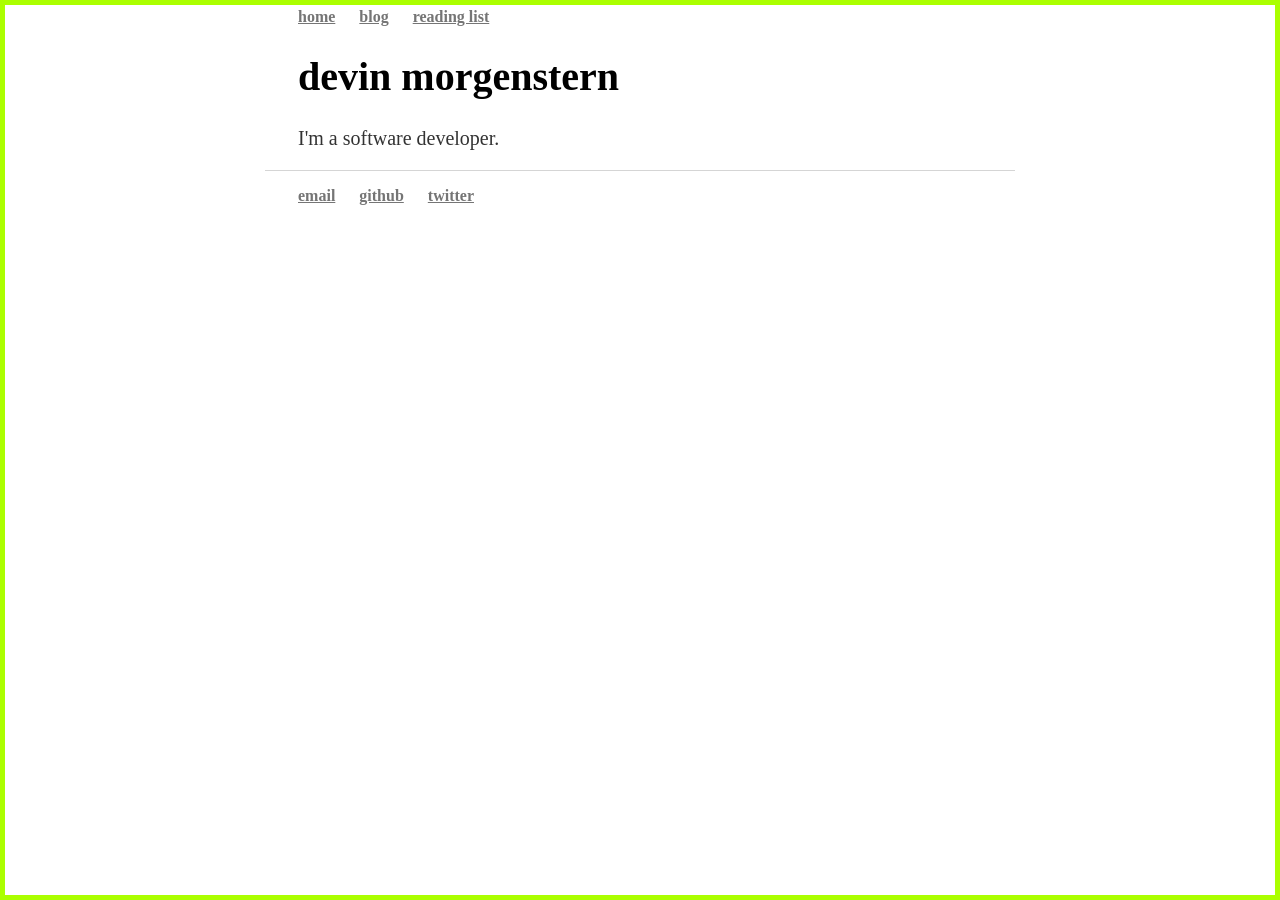
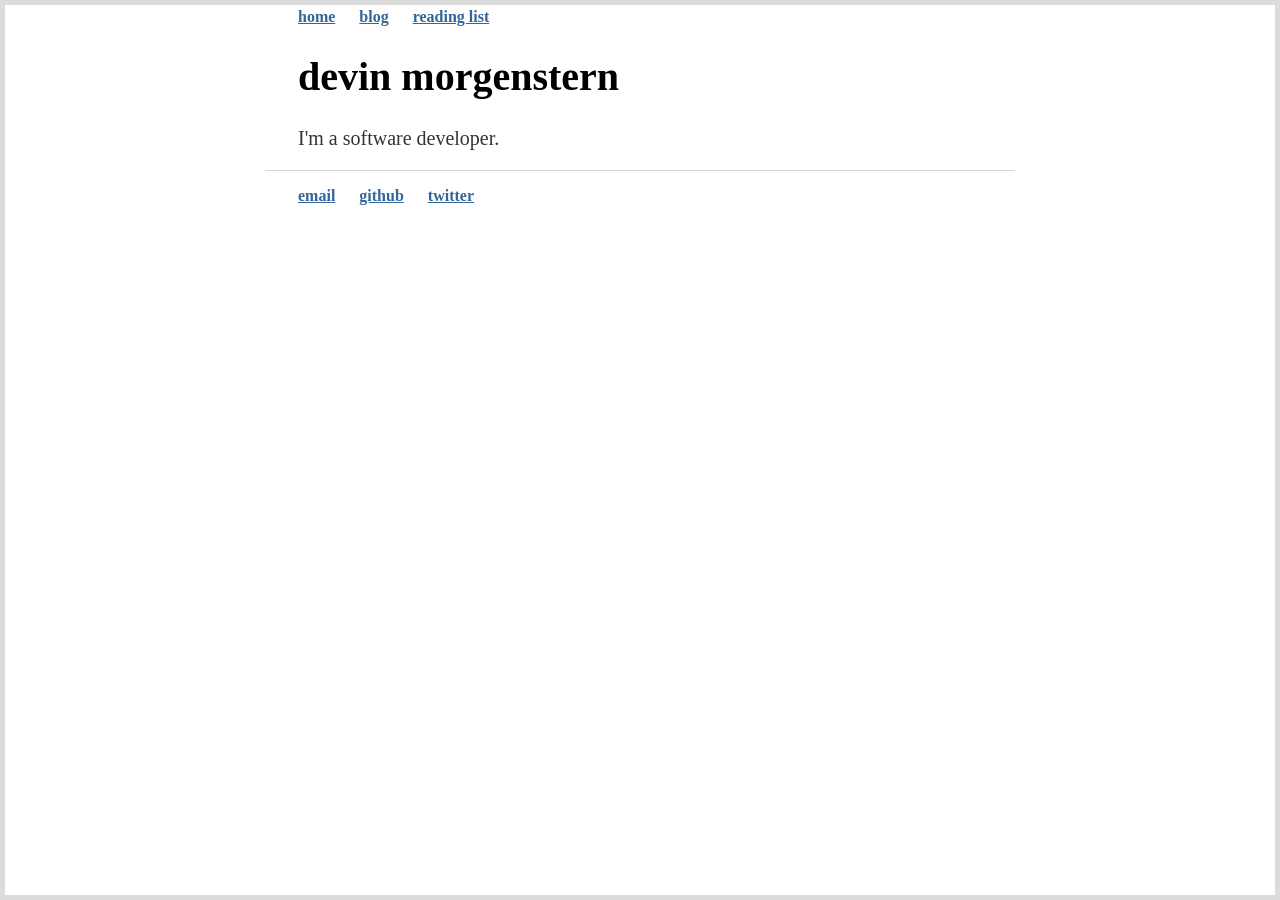
Before and after one commit to devinrm/devinrm.github.io, a Jekyll site: the page built from index.html, in a window 1280 px wide. Built offline with Jekyll 4.4.1, drawn with Linux system fonts in a browser that asks for light colours; some web fonts are replaced.

Commit message:
Go for subtlety

```diff
--- a/css/main.css
+++ b/css/main.css
@@ -2,7 +2,7 @@
 .bottom,
 .left,
 .right {
-  background: #abff00;
+  background: #dcdcdc;
   position: fixed;
 }
 
@@ -82,7 +82,7 @@ footer a {
 }
 
 a {
-  color: #757575;
+  color: #336699;
   text-decoration: underline;
 }
 
```
